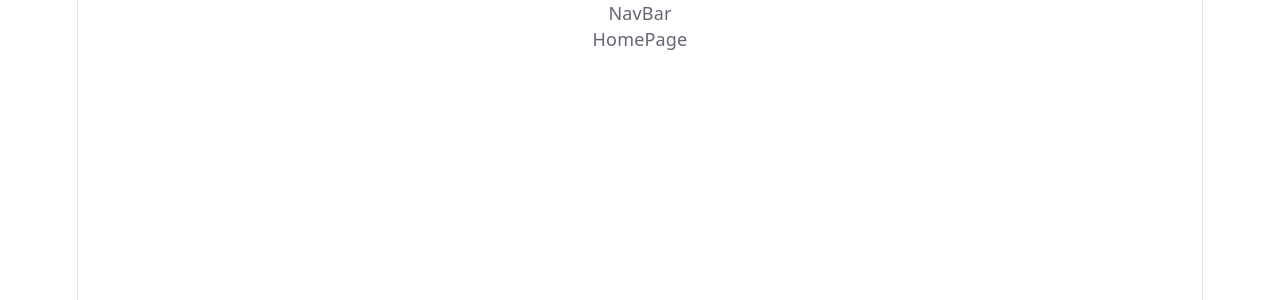
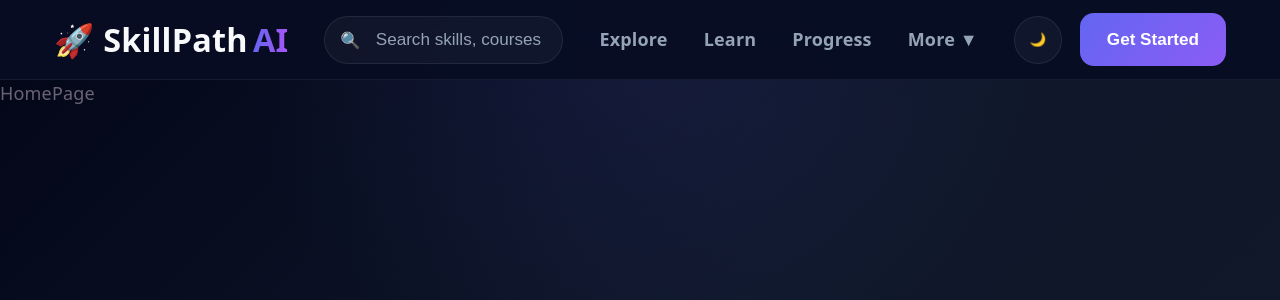
Before and after one commit to imdad-dev/skillPath, a React (Vite) app: page / in a window 1280 px wide. Shown: the top 300 px of the page. Built offline with nearby package versions, Linux system fonts and the light colour scheme.

Commit message:
feat : Create modern  Naber UI

```diff
--- /dev/null
+++ b/src/components/Navbar/Navbar.css
@@ -0,0 +1,362 @@
+/* ==========================
+   Navbar
+========================== */
+
+.navbar {
+  width: 100%;
+  height: 80px;
+
+  padding: 0 3rem;
+
+  display: flex;
+  align-items: center;
+  justify-content: space-between;
+  gap: 2rem;
+
+  position: sticky;
+  top: 0;
+  z-index: 1000;
+
+ background: rgba(8, 13, 35, 0.95);
+
+
+  backdrop-filter: blur(20px);
+
+  border-bottom: 1px solid rgba(255,255,255,0.06);
+}
+
+/* ==========================
+   Logo
+========================== */
+
+.logo {
+  display: flex;
+  align-items: center;
+  gap: 0.3rem;
+
+  font-size: 1.8rem;
+  font-weight: 700;
+
+  color: #f8fafc;
+
+  cursor: pointer;
+
+  white-space: nowrap;
+}
+
+.logo span {
+  background: linear-gradient(
+    90deg,
+    #6366f1,
+    #a855f7
+  );
+
+   background-clip: text;
+  -webkit-background-clip: text;
+  -webkit-text-fill-color: transparent;
+}
+
+/* ==========================
+   Search
+========================== */
+
+.search-box {
+  flex: 1;
+  max-width: 420px;
+
+  position: relative;
+}
+
+.search-icon {
+  position: absolute;
+
+  left: 16px;
+  top: 50%;
+
+  transform: translateY(-50%);
+
+  color: #94a3b8;
+
+  font-size: 0.9rem;
+
+  pointer-events: none;
+}
+
+.search-input {
+  width: 100%;
+  height: 48px;
+
+  padding: 0 1rem 0 2.8rem;
+
+  border: 1px solid rgba(255,255,255,0.08);
+
+  border-radius: 999px;
+
+  background: rgba(255,255,255,0.04);
+
+  color: #f8fafc;
+
+  outline: none;
+
+  font-size: 0.95rem;
+
+  transition: all 0.3s ease;
+}
+
+.search-input::placeholder {
+  color: #94a3b8;
+}
+
+.search-input:hover {
+  border-color: rgba(255,255,255,0.18);
+}
+
+.search-input:focus {
+  border-color: #6366f1;
+
+  box-shadow:
+    0 0 0 4px rgba(99,102,241,0.15);
+
+  background: rgba(255,255,255,0.06);
+}
+
+/* ==========================
+   Navigation Links
+========================== */
+
+.nav-links {
+  display: flex;
+  align-items: center;
+
+  gap: 2rem;
+
+  list-style: none;
+}
+
+.nav-links li {
+  position: relative;
+}
+
+.nav-links a,
+.dropdown span {
+  text-decoration: none;
+
+  color: #94a3b8;
+
+  font-size: 1rem;
+  font-weight: 600;
+
+  transition: all 0.3s ease;
+
+  cursor: pointer;
+}
+
+/* Hover Color */
+
+.nav-links a:hover,
+.dropdown span:hover {
+  color: #ffffff;
+}
+
+/* Premium Underline */
+
+.nav-links a::after,
+.dropdown span::after {
+  content: "";
+
+  position: absolute;
+
+  left: 0;
+  bottom: -8px;
+
+  width: 0;
+  height: 2px;
+
+  border-radius: 20px;
+
+  background: linear-gradient(
+    90deg,
+    #6366f1,
+    #a855f7
+  );
+
+  transition: width 0.3s ease;
+}
+
+.nav-links a:hover::after,
+.dropdown span:hover::after {
+  width: 100%;
+}
+
+/* ==========================
+   Dropdown
+========================== */
+
+.dropdown {
+  position: relative;
+}
+
+.dropdown-content {
+  position: absolute;
+
+  top: 180%;
+  left: -30px;
+
+  width: 230px;
+
+  padding: 0.5rem;
+
+  list-style: none;
+
+  border-radius: 18px;
+
+  background: rgba(10, 15, 30, 0.95);
+
+  border: 1px solid rgba(255,255,255,0.08);
+
+  backdrop-filter: blur(20px);
+
+  box-shadow:
+    0 15px 40px rgba(0,0,0,0.4);
+
+  opacity: 0;
+  visibility: hidden;
+
+  transform: translateY(10px);
+
+  transition: all 0.25s ease;
+}
+
+.dropdown:hover .dropdown-content {
+  opacity: 1;
+  visibility: visible;
+
+  transform: translateY(0);
+}
+
+.dropdown-content li {
+  border-radius: 12px;
+}
+
+.dropdown-content a {
+  display: block;
+
+  padding: 0.85rem 1rem;
+
+  border-radius: 12px;
+}
+
+.dropdown-content li:hover {
+  background: rgba(255,255,255,0.05);
+}
+
+/* ==========================
+   Actions
+========================== */
+
+.nav-actions {
+  display: flex;
+  align-items: center;
+
+  gap: 1rem;
+}
+
+.theme-toggle {
+  width: 48px;
+  height: 48px;
+
+  border-radius: 50%;
+
+  border: 1px solid rgba(255,255,255,0.08);
+
+  background: rgba(255,255,255,0.04);
+
+  color: white;
+
+  cursor: pointer;
+
+  transition: all 0.3s ease;
+}
+
+.theme-toggle:hover {
+  transform: rotate(15deg);
+
+  background: rgba(255,255,255,0.08);
+}
+
+/* CTA Button */
+
+.get-started {
+  padding: 0.9rem 1.5rem;
+
+  border: none;
+
+  border-radius: 14px;
+
+  background: linear-gradient(
+    135deg,
+    #6366f1,
+    #8b5cf6
+  );
+
+  color: white;
+
+  font-size: 0.95rem;
+  font-weight: 600;
+
+  cursor: pointer;
+
+  transition: all 0.3s ease;
+}
+
+.get-started:hover {
+  transform: translateY(-2px);
+
+  box-shadow:
+    0 12px 25px rgba(99,102,241,0.35);
+}
+
+/* ==========================
+   Responsive
+========================== */
+
+@media (max-width: 1100px) {
+
+  .navbar {
+    padding: 0 1.5rem;
+  }
+
+  .search-box {
+    max-width: 280px;
+  }
+
+  .nav-links {
+    gap: 1.2rem;
+  }
+}
+
+@media (max-width: 900px) {
+
+  .search-box {
+    display: none;
+  }
+
+  .nav-links {
+    gap: 1rem;
+  }
+}
+
+@media (max-width: 768px) {
+
+  .nav-links {
+    display: none;
+  }
+
+  .logo {
+    font-size: 1.4rem;
+  }
+
+  .get-started {
+    padding: 0.8rem 1rem;
+  }
+}
--- a/src/components/Navbar/Navbar.jsx
+++ b/src/components/Navbar/Navbar.jsx
@@ -1,5 +1,62 @@
+import './Navbar.css';
+
 const Navbar = ()=>{
-    return <div>NavBar</div>
+    return (
+        <nav className="navbar">
+    <div className="logo">
+  🚀 SkillPath <span>AI</span>
+</div>
+
+  <div className="search-box">
+  <span className="search-icon">🔍</span>
+
+  <input
+    className="search-input"
+    type="text"
+    placeholder="Search skills, courses & growth paths..."
+  />
+</div>
+
+    <ul className="nav-links">
+        {/* Explore Learn Progress More */}
+        <li><a href="/explore">Explore</a></li>
+        <li><a href="/learn">Learn</a></li>
+        <li><a href="/progress">Progress</a></li>
+
+        {/* more is dropdown section of More ▼
+├── AI Tutor
+├── Mock Interview
+├── ATS Checker
+├── Resume Builder
+├── Job Search
+├── Notes
+└── Community */}
+
+     <li className="dropdown">
+          <span>More ▼</span>
+
+          <ul className="dropdown-content">
+              {/* items */}
+                <li><a href="/ai-tutor">AI Tutor</a></li>
+                <li><a href="/mock-interview">Mock Interview</a></li>
+                <li><a href="/ats-checker">ATS Checker</a></li>
+                <li><a href="/resume-builder">Resume Builder</a></li>
+                <li><a href="/job-search">Job Search</a></li>
+                <li><a href="/notes">Notes</a></li>
+                <li><a href="/community">Community</a></li>
+          </ul>
+      </li>
+
+    </ul>
+
+    <div className="nav-actions">
+        {/* Theme button + Get Started */}
+
+         <button className="theme-toggle">🌙</button>
+        <button className="get-started">Get Started</button>
+    </div>
+</nav>
+    );
 }
 
 export default Navbar;
--- a/src/index.css
+++ b/src/index.css
@@ -50,20 +50,45 @@
   }
 }
 
+* {
+  margin: 0;
+  padding: 0;
+  box-sizing: border-box;
+}
+
+html,
+body,
+#root {
+  width: 100%;
+  min-height: 100vh;
+}
+
 body {
-  margin: 0;
+  background:
+    radial-gradient(
+      circle at top,
+      rgba(99, 102, 241, 0.12),
+      transparent 40%
+    ),
+    linear-gradient(
+      135deg,
+      #020617 0%,
+      #0f172a 50%,
+      #111827 100%
+    );
+
+  color: var(--text);
+
+  overflow-x: hidden;
+
+  font-family: var(--sans);
 }
 
 #root {
-  width: 1126px;
-  max-width: 100%;
-  margin: 0 auto;
-  text-align: center;
-  border-inline: 1px solid var(--border);
-  min-height: 100svh;
+  min-height: 100vh;
+
   display: flex;
   flex-direction: column;
-  box-sizing: border-box;
 }
 
 h1,
```
